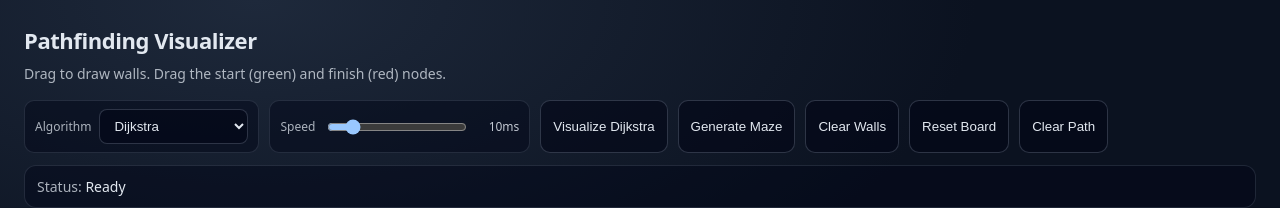
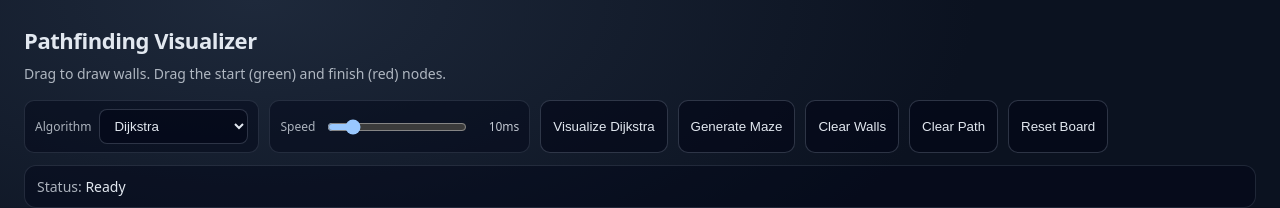
Before and after one commit to TalhaKarakoyunlu/Pathfinding-Visualizer, a React (Vite) app: page / in a window 1280 px wide. Shown: the top 208 px of the page. Built offline with nearby package versions, Linux system fonts and the light colour scheme.

Commit message:
Refactor PathfindingVisualizer: Improve visualization reset logic and ensure node classNames are cleared correctly. Update button order in the UI for better usability.

```diff
--- a/src/components/PathfindingVisualizer.jsx
+++ b/src/components/PathfindingVisualizer.jsx
@@ -104,11 +104,11 @@ export default function PathfindingVisualizer() {
 
   function clearVisualizationOnly() {
     clearAllTimeouts()
-    if (!hasVisualization) {
-      setStatus('Ready')
-      setIsAnimating(false)
-      return
-    }
+    // IMPORTANT:
+    // We mutate node classNames directly for animation performance. React will NOT
+    // necessarily restore classNames on re-render if the props are "unchanged"
+    // (because React diffs against its last render, not the live DOM).
+    // So clearing the visualization must always actively reset node classes.
     for (const row of grid) {
       for (const node of row) {
         const el = document.getElementById(`node-${node.row}-${node.col}`)
@@ -126,6 +126,9 @@ export default function PathfindingVisualizer() {
     clearAllTimeouts()
     setIsAnimating(false)
     setStatus('Stopped')
+    // We likely have partially-drawn visited/path classes on the DOM now.
+    // Mark as "visualized" so Clear Path will definitely reset the grid.
+    setHasVisualization(true)
   }
 
   function setGridNodeWall(row, col, isWall) {
@@ -302,6 +305,7 @@ export default function PathfindingVisualizer() {
     clearVisualizationOnly()
     setIsAnimating(true)
     setStatus(algorithm === 'bfs' ? 'Visualizing BFS...' : 'Visualizing Dijkstra...')
+    setHasVisualization(true)
 
     const gridForAlgo = cloneGridForAlgorithm(grid)
     const startNode = gridForAlgo[startPos.row][startPos.col]
@@ -384,11 +388,11 @@ export default function PathfindingVisualizer() {
           <button onClick={clearWalls} disabled={isAnimating}>
             Clear Walls
           </button>
+          <button onClick={isAnimating ? stopAnimation : clearVisualizationOnly}>
+            {isAnimating ? 'Stop' : 'Clear Path'}
+          </button>
           <button onClick={resetBoard} disabled={isAnimating}>
             Reset Board
-          </button>
-          <button onClick={isAnimating ? stopAnimation : clearVisualizationOnly}>
-            {isAnimating ? 'Stop' : 'Clear Path'}
           </button>
         </div>
       </header>
```
